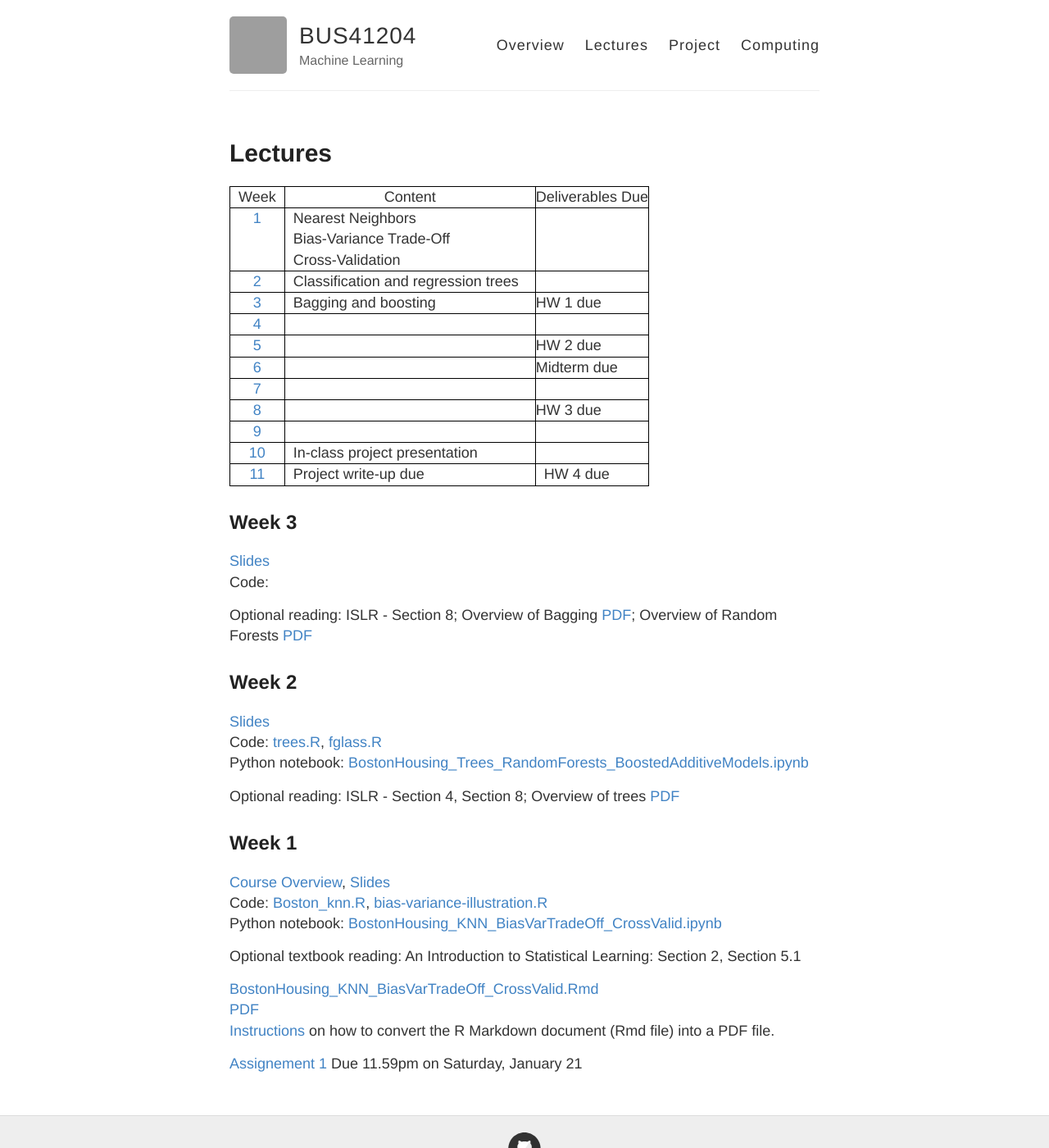
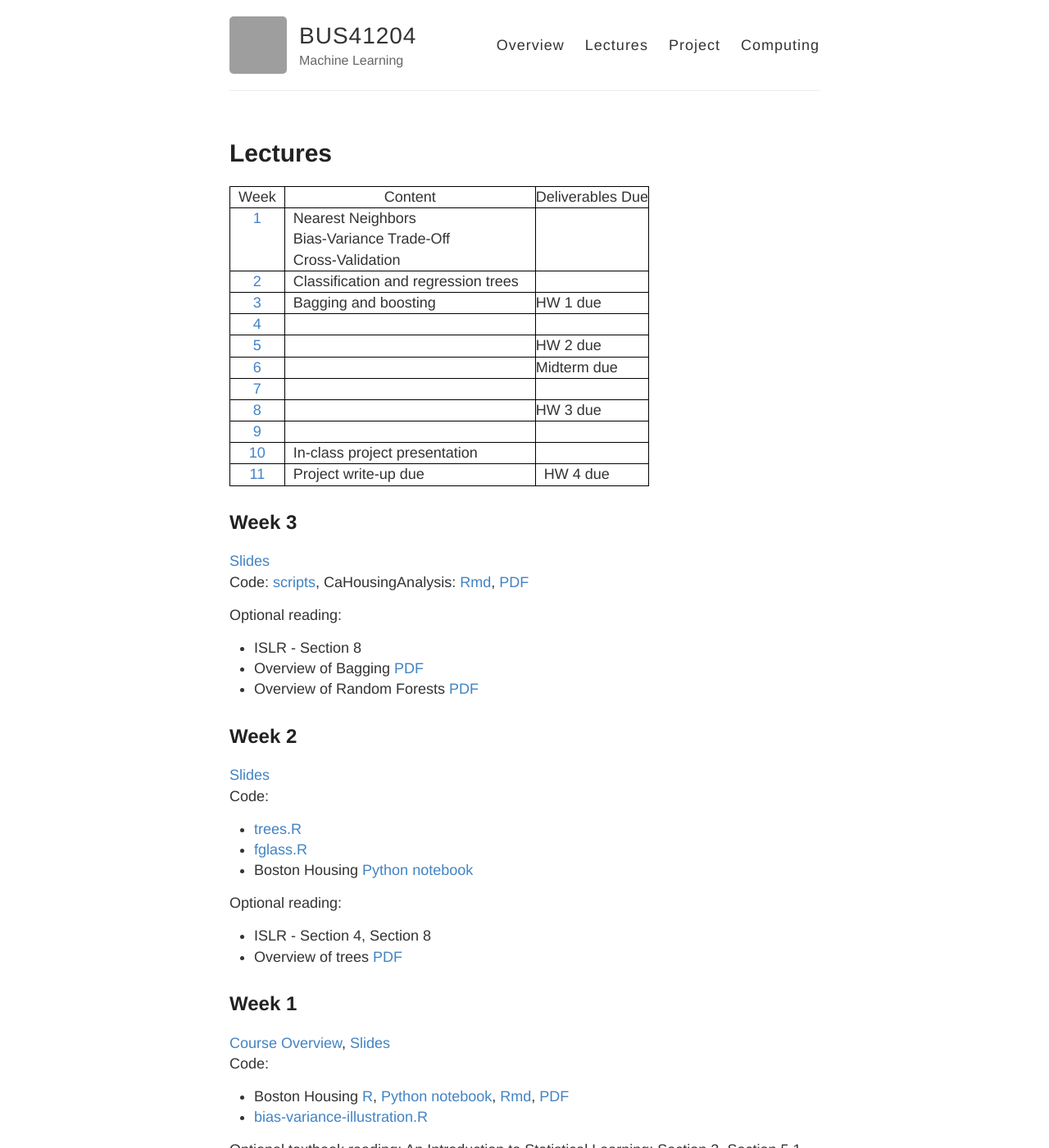
Before and after one commit to ChicagoBoothML/ML2016, a Jekyll site: the page built from lectures.md, in a window 1280 px wide and 1400 px high. Shown: the whole window at 82% size. Built offline with Jekyll 4.4.1, drawn with Linux system fonts in a browser that asks for light colours; grey boxes are pictures that could not be loaded.

Commit message:
Update lectures.md

```diff
--- a/lectures.md
+++ b/lectures.md
@@ -23,31 +23,38 @@ permalink: /lectures/
 
 ## Week 3
 [Slides](https://piazza.com/class_profile/get_resource/ixiudyq1m7bj0/iy4zv2kzsvt2p0)
-Code:
+Code: [scripts](https://github.com/ChicagoBoothML/ML2016/tree/master/code/lec03), CaHousingAnalysis: [Rmd](https://raw.githubusercontent.com/ChicagoBoothML/ML2016/master/code/lec03/CaHousingAnalysis.Rmd), [PDF](https://github.com/ChicagoBoothML/ML2016/raw/master/code/lec03/CaHousingAnalysis.pdf)
 
-Optional reading: ISLR - Section 8; Overview of Bagging [PDF](http://statistics.berkeley.edu/sites/default/files/tech-reports/421.pdf); Overview of Random Forests [PDF](https://www.stat.berkeley.edu/~breiman/RandomForests/cc_home.htm)
+Optional reading:
+* ISLR - Section 8
+* Overview of Bagging [PDF](http://statistics.berkeley.edu/sites/default/files/tech-reports/421.pdf)
+* Overview of Random Forests [PDF](https://www.stat.berkeley.edu/~breiman/RandomForests/cc_home.htm)
 
 ## Week 2
 
 [Slides](https://piazza.com/class_profile/get_resource/ixiudyq1m7bj0/ixttq4rhlgd1ao)
-Code: [trees.R](https://raw.githubusercontent.com/ChicagoBoothML/ML2016/master/code/trees.R), [fglass.R](https://raw.githubusercontent.com/ChicagoBoothML/ML2016/master/code/fglass.R)
-Python notebook: [BostonHousing_Trees_RandomForests_BoostedAdditiveModels.ipynb](https://raw.githubusercontent.com/ChicagoBoothML/ML2016/master/code/BostonHousing_Trees_RandomForests_BoostedAdditiveModels.ipynb)
+Code:
+* [trees.R](https://raw.githubusercontent.com/ChicagoBoothML/ML2016/master/code/trees.R)
+* [fglass.R](https://raw.githubusercontent.com/ChicagoBoothML/ML2016/master/code/fglass.R)
+* Boston Housing [Python notebook](https://raw.githubusercontent.com/ChicagoBoothML/ML2016/master/code/BostonHousing_Trees_RandomForests_BoostedAdditiveModels.ipynb)
 
-Optional reading: ISLR - Section 4, Section 8; Overview of trees [PDF](http://www.ise.bgu.ac.il/faculty/liorr/hbchap9.pdf)
+Optional reading:
+* ISLR - Section 4, Section 8
+* Overview of trees [PDF](http://www.ise.bgu.ac.il/faculty/liorr/hbchap9.pdf)
 
 
 ## Week 1
 
 [Course Overview](https://piazza.com/class_profile/get_resource/ixiudyq1m7bj0/ixmdzsvl8cs2u9),
 [Slides](https://piazza.com/class_profile/get_resource/ixiudyq1m7bj0/ixmdzj7zq0u2rp)
-Code: [Boston_knn.R](https://raw.githubusercontent.com/ChicagoBoothML/ML2016/master/code/Boston_knn.R), [bias-variance-illustration.R](https://raw.githubusercontent.com/ChicagoBoothML/ML2016/master/code/bias-variance-illustration.R)
-Python notebook: [BostonHousing_KNN_BiasVarTradeOff_CrossValid.ipynb](https://raw.githubusercontent.com/ChicagoBoothML/ML2016/master/code/BostonHousing_KNN_BiasVarTradeOff_CrossValid.ipynb)
+Code:
+* Boston Housing [R](https://raw.githubusercontent.com/ChicagoBoothML/ML2016/master/code/Boston_knn.R), [Python notebook](https://raw.githubusercontent.com/ChicagoBoothML/ML2016/master/code/BostonHousing_KNN_BiasVarTradeOff_CrossValid.ipynb), [Rmd](https://raw.githubusercontent.com/ChicagoBoothML/ML2016/master/code/BostonHousing_KNN_BiasVarTradeOff_CrossValid.Rmd), [PDF](https://github.com/ChicagoBoothML/ML2016/raw/master/code/BostonHousing_KNN_BiasVarTradeOff_CrossValid.pdf)
+* [bias-variance-illustration.R](https://raw.githubusercontent.com/ChicagoBoothML/ML2016/master/code/bias-variance-illustration.R)
 
 Optional textbook reading: An Introduction to Statistical Learning: Section 2, Section 5.1
 
 
-[BostonHousing_KNN_BiasVarTradeOff_CrossValid.Rmd](https://raw.githubusercontent.com/ChicagoBoothML/ML2016/master/code/BostonHousing_KNN_BiasVarTradeOff_CrossValid.Rmd)
-[PDF](https://github.com/ChicagoBoothML/ML2016/raw/master/code/BostonHousing_KNN_BiasVarTradeOff_CrossValid.pdf)
+
 [Instructions](../rmdnote) on how to convert the R Markdown document (Rmd file) into a PDF file.
 
 [Assignement 1](https://piazza.com/class_profile/get_resource/ixiudyq1m7bj0/ixskr9hgru7dn) Due 11.59pm on Saturday, January 21
```
